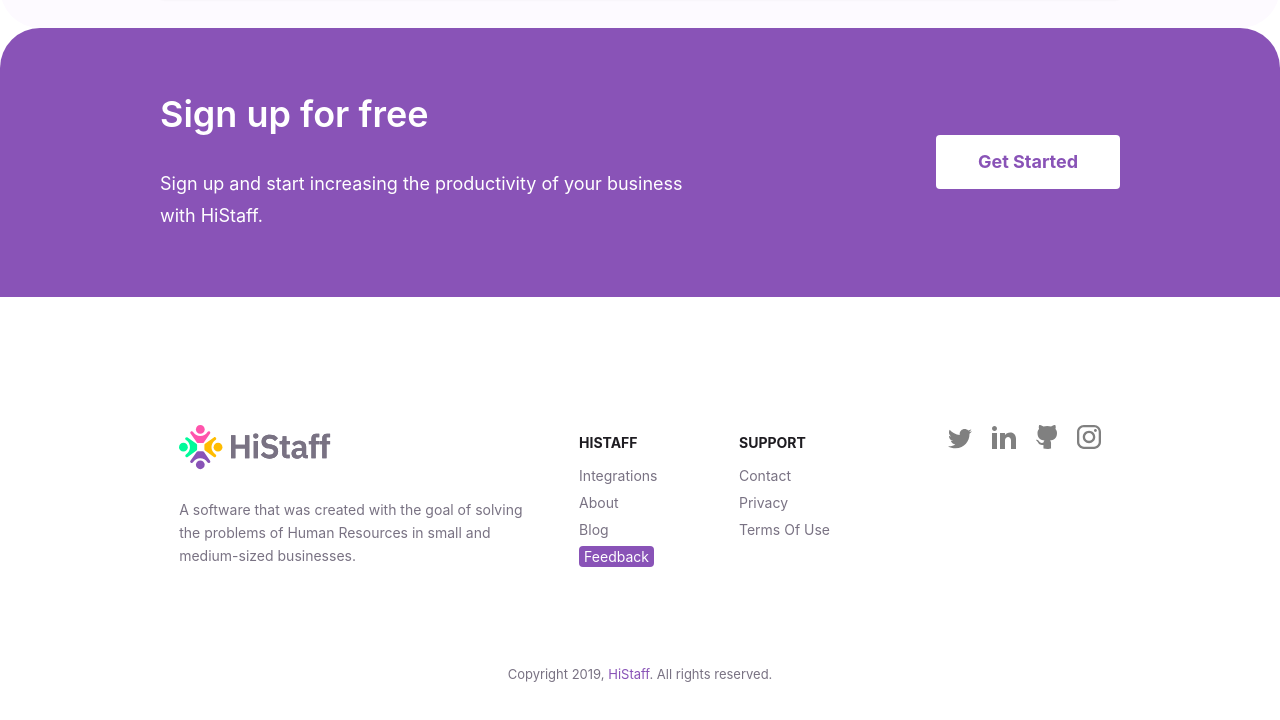
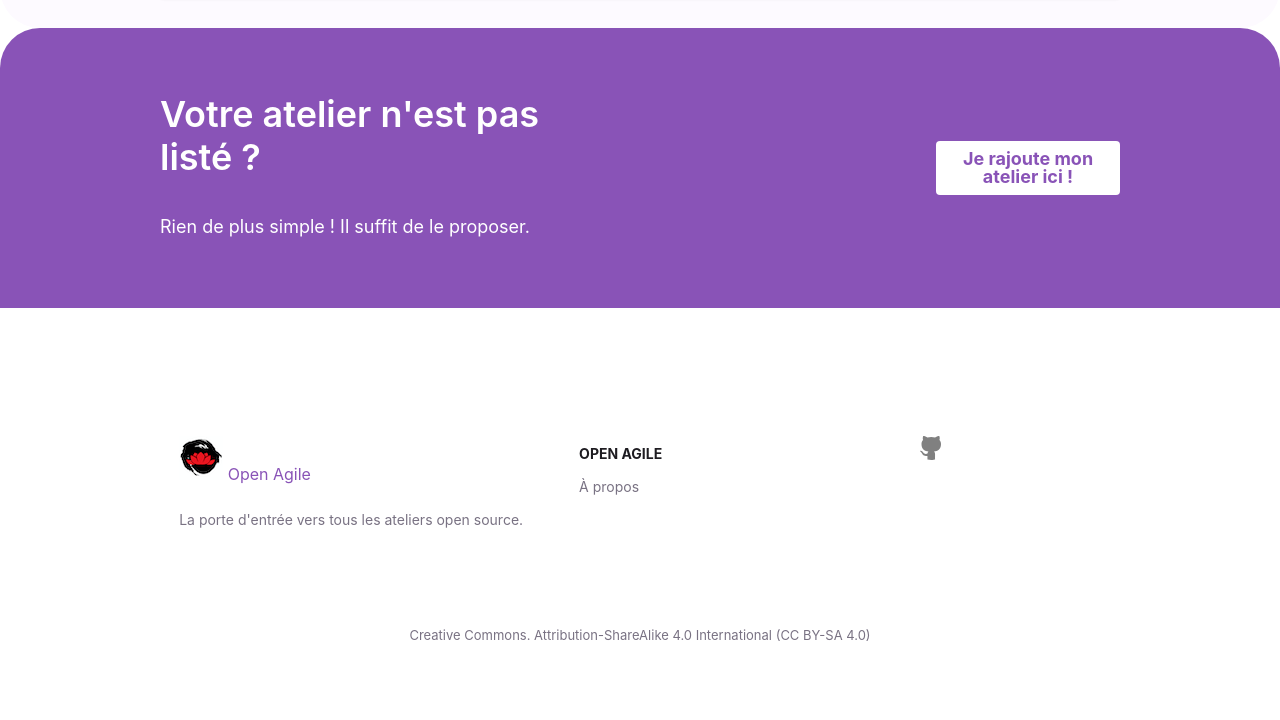
Before and after one commit to open-agile/open-agile.github.io, a Gatsby site: page / in a window 1280 px wide. Shown: the part 914-1634 px from the top of the page. After the commit the page ends 1601 px from the top, so only its background shows below. Built offline with nearby package versions, Linux system fonts and the light colour scheme; Gatsby itself is replaced by a stand-in of ours.

Commit message:
Customisation de la homepage.

```diff
--- a/src/components/header.js
+++ b/src/components/header.js
@@ -1,20 +1,20 @@
 import {Link} from "gatsby"
 import PropTypes from "prop-types"
 import React from "react"
-import logo from "../../static/images/logo.svg"
+import logo from "../../static/images/open-agile-logo.png"
 
 const Header = ({siteTitle}) => (
     <header>
         <div className={"container"}>
             <div className={"top-menu"}>
                 <div className={"logo"}>
-                    <Link to="/" title={"HiStaff"}>
-                        <img alt={"Logo"} src={logo}/>
+                    <Link to="/" title={"Home"}>
+                        <img alt={"Logo"} src={logo}/> Open Agile
                     </Link>
                 </div>
 
                 <div className={"get-started"}>
-                    <a href={"https://app.histaff.io"}>Get Started</a>
+                    <a href={"https://github.com/open-agile/open-agile.github.io/issues"}>Un bug à signaler&nbsp;?</a>
                 </div>
             </div>
         </div>
--- a/src/components/layout.js
+++ b/src/components/layout.js
@@ -11,7 +11,7 @@
 
 import Header from "./header"
 import "../../static/styles/main.scss"
-import logo from "../../static/images/logo.svg"
+import logo from "../../static/images/open-agile-logo.png"
 import iconTwitter from "../../static/images/icon-twitter.svg"
 import iconLinkedin from "../../static/images/icon-linkedin.svg"
 import iconGitHub from "../../static/images/icon-github.svg"
@@ -37,12 +37,12 @@
                             <div className={"widget__item"}>
                                 <div className={"logo"}>
                                     <Link to="/" title={"HiStaff"}>
-                                        <img alt={"Logo"} src={logo}/>
+                                        <img alt={"Logo"} src={logo}/> Open Agile
                                     </Link>
                                 </div>
 
                                 <div className={"about"}>
-                                    <p>A software that was created with the goal of solving the problems of Human Resources in small and medium-sized businesses.</p>
+                                    <p>La porte d'entrée vers tous les ateliers open source.</p>
                                 </div>
                             </div>
                         </div>
@@ -50,44 +50,25 @@
                         <div className={"col-2"}>
                             <div className={"widget__item"}>
                                 <ul className={"links"}>
-                                    <h4>HiStaff</h4>
+                                    <h4>Open Agile</h4>
                                     <ul>
-                                        <li><Link to="/integrations/slack" title={"Integrations"}>Integrations</Link></li>
-                                        <li><Link to="/about" title={"About Us"}>About</Link></li>
-                                        <li><a href={"https://histaff.io/blog"}>Blog</a></li>
-                                        <li><a className={"links__special"} href={"https://feedback.histaff.io/"} target={"_blank"} title={"We look forward to receiving your great feedback"}>Feedback</a></li>
+                                        <li><Link to="/about" title={"About Us"}>À propos</Link></li>
                                     </ul>
                                 </ul>
-                            </div>
-                        </div>
-
-                        <div className={"col-2"}>
-                            <div className={"widget__item"}>
-                                <div className={"links"}>
-                                    <h4>Support</h4>
-                                    <ul>
-                                        <li><Link to="/contact" title={"Contact Us"}>Contact</Link></li>
-                                        <li><Link to="/privacy" title={"Privacy Policy"}>Privacy</Link></li>
-                                        <li><Link to="/terms" title={"Terms Of Use"}>Terms Of Use</Link></li>
-                                    </ul>
-                                </div>
                             </div>
                         </div>
 
                         <div className={"col-3"}>
                             <div className={"widget__item"}>
                                 <div className={"social"}>
-                                    <a href="https://twitter.com/histaffio" target={"_blank"} title={"Twitter"}><img alt={"Twitter"} src={iconTwitter}/></a>
-                                    <a href="https://www.linkedin.com/company/histaff/" target={"_blank"} title={"LinkedIn"}><img alt={"LinkedIn"} src={iconLinkedin}/></a>
-                                    <a href="https://github.com/histaff" target={"_blank"} title={"GitHub"}><img alt={"GitHub"} src={iconGitHub}/></a>
-                                    <a href="https://www.instagram.com/histaff.io/" target={"_blank"} title={"Instagram"}><img alt={"Instagram"} src={iconInstagram}/></a>
+                                    <a href="https://github.com/open-agile/open-agile.github.io" target={"_blank"} title={"GitHub"}><img alt={"GitHub"} src={iconGitHub}/></a>
                                 </div>
                             </div>
                         </div>
                     </div>
 
                     <div className={"copyright"}>
-                        <p>Copyright {new Date().getFullYear()}, {` `} <a href="https://histaff.io" title={"HiStaff"}>HiStaff</a>. All rights reserved.</p>
+                        <p>Creative Commons. Attribution-ShareAlike 4.0 International (CC BY-SA 4.0)</p>
                     </div>
                 </div>
             </footer>
--- a/src/pages/index.js
+++ b/src/pages/index.js
@@ -83,12 +83,12 @@
         <div className={"call-to-action"}>
             <div className={"container"}>
                 <div className={"call-to-action__content"}>
-                    <h2>Sign up for free</h2>
-                    <p>Sign up and start increasing the productivity of your business with HiStaff.</p>
+                    <h2>Votre atelier n'est pas listé&nbsp;?</h2>
+                    <p>Rien de plus simple&nbsp;! Il suffit de le proposer.</p>
                 </div>
 
                 <div className={"button"}>
-                    <a href="https://app.histaff.io" target={"_blank"}>Get Started</a>
+                    <a href="https://github.com/open-agile/open-agile.github.io/pulls" target={"_blank"}>Je rajoute mon atelier ici&nbsp;!</a>
                 </div>
             </div>
         </div>
--- a/static/styles/_all.scss
+++ b/static/styles/_all.scss
@@ -29,7 +29,7 @@
 
     .logo {
       img {
-        width: 151px;
+        width: 44px;
         height: 44px;
       }
     }
```
Also changed, not shown: static/images/open-agile-logo.png (added).
